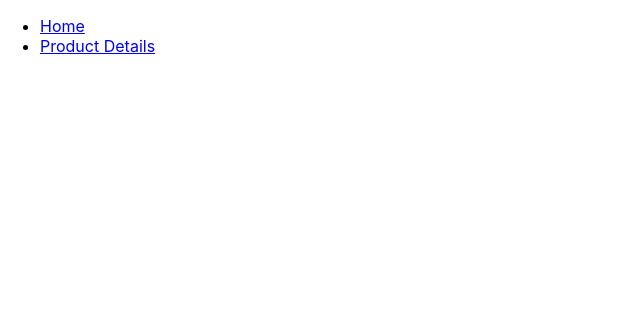
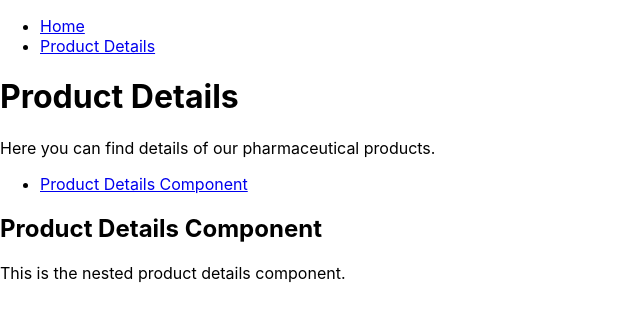
Before and after one commit to akhilShaji1995/PharmaApplication, a React (Create React App) app in the folder pharma-app/: page /product-details/product-details-component in a window 1280 px wide. Shown: the top 318 px of the page, without its empty margins (0-640 px from the left). Built offline with nearby package versions, Linux system fonts and the light colour scheme.

Commit message:
Nested Routes

```diff
--- a/pharma-app/src/AppRouter.js
+++ b/pharma-app/src/AppRouter.js
@@ -3,6 +3,8 @@ import React from 'react';
 import { BrowserRouter as Router, Route, Routes, Link } from 'react-router-dom';
 import Home from './components/Home';
 import ProductDetails from './components/ProductDetails';
+import HomeComponent from './components/HomeComponent';
+import ProductDetailsComponent from './components/ProductDetailsComponent';
 
 const AppRouter = () => {
   return (
@@ -18,8 +20,12 @@ const AppRouter = () => {
         </ul>
       </nav>
       <Routes>
-        <Route exact path="/" element={<Home />} />
-        <Route path="/product-details" element={<ProductDetails />} />
+        <Route path="/" element={<Home />}>
+          <Route path="home-component" element={<HomeComponent />} />
+        </Route>
+        <Route path="/product-details" element={<ProductDetails />}>
+          <Route path="product-details-component" element={<ProductDetailsComponent />} />
+        </Route>
       </Routes>
     </Router>
   );
--- a/pharma-app/src/components/Home.js
+++ b/pharma-app/src/components/Home.js
@@ -1,11 +1,20 @@
 // src/components/Home.js
 import React from 'react';
+import { Link, Outlet } from 'react-router-dom';
 
 const Home = () => {
   return (
     <div>
       <h1>Home Page</h1>
       <p>Welcome to the Pharma application.</p>
+      <nav>
+        <ul>
+          <li>
+            <Link to="home-component">Home Component</Link>
+          </li>
+        </ul>
+      </nav>
+      <Outlet />
     </div>
   );
 };
--- /dev/null
+++ b/pharma-app/src/components/HomeComponent.js
@@ -0,0 +1,13 @@
+// src/components/HomeComponent.js
+import React from 'react';
+
+const HomeComponent = () => {
+  return (
+    <div>
+      <h2>Home Component</h2>
+      <p>This is the nested home component.</p>
+    </div>
+  );
+};
+
+export default HomeComponent;
--- a/pharma-app/src/components/ProductDetails.js
+++ b/pharma-app/src/components/ProductDetails.js
@@ -1,11 +1,20 @@
 // src/components/ProductDetails.js
 import React from 'react';
+import { Link, Outlet } from 'react-router-dom';
 
 const ProductDetails = () => {
   return (
     <div>
       <h1>Product Details</h1>
       <p>Here you can find details of our pharmaceutical products.</p>
+      <nav>
+        <ul>
+          <li>
+            <Link to="product-details-component">Product Details Component</Link>
+          </li>
+        </ul>
+      </nav>
+      <Outlet />
     </div>
   );
 };
--- /dev/null
+++ b/pharma-app/src/components/ProductDetailsComponent.js
@@ -0,0 +1,13 @@
+// src/components/ProductDetailsComponent.js
+import React from 'react';
+
+const ProductDetailsComponent = () => {
+  return (
+    <div>
+      <h2>Product Details Component</h2>
+      <p>This is the nested product details component.</p>
+    </div>
+  );
+};
+
+export default ProductDetailsComponent;
```
